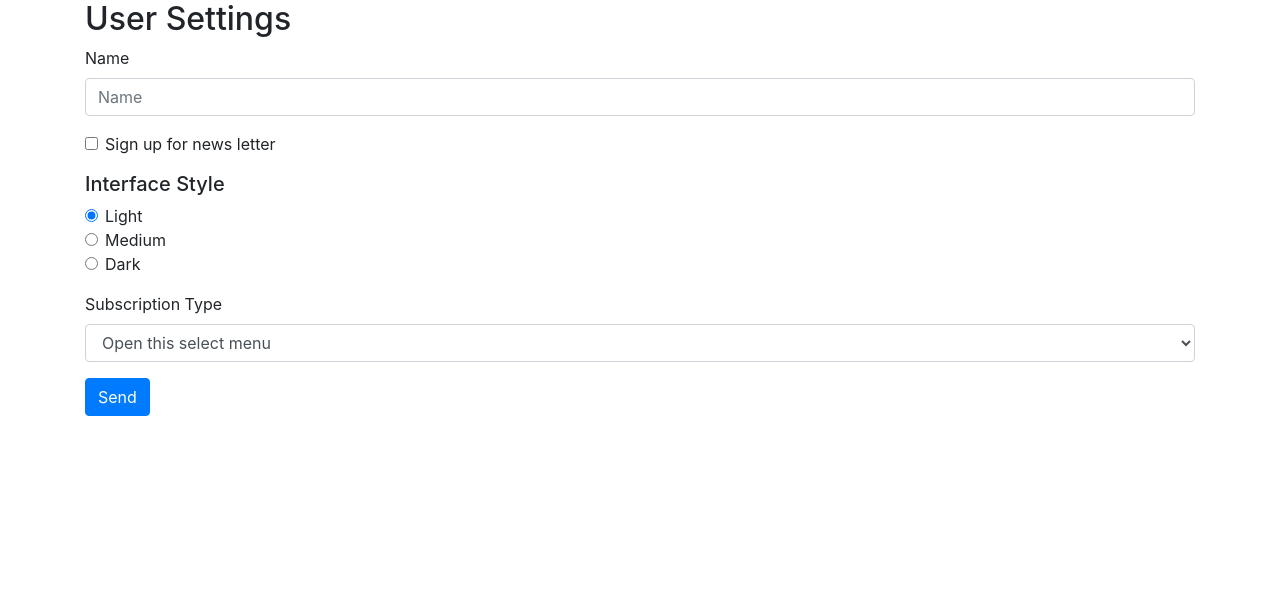
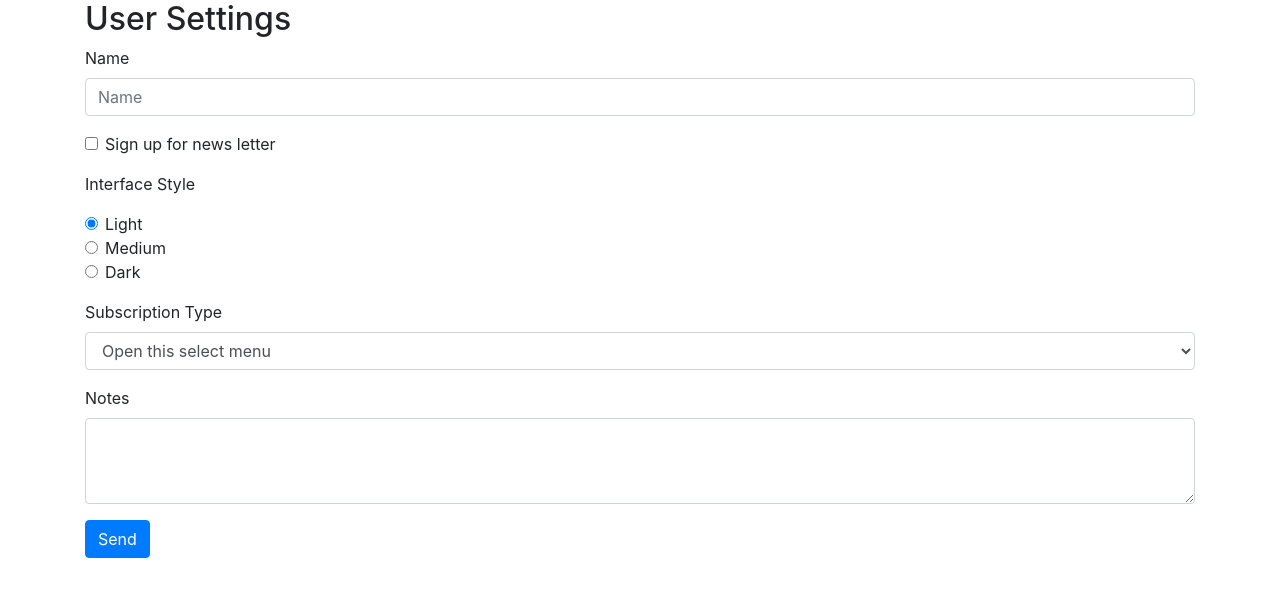
Before and after one commit to fullera8/AngularBeginnerForms, an Angular app in the folder ps-demo/: page / in a window 1280 px wide. Shown: the top 596 px of the page. Built offline with nearby package versions, Linux system fonts and the light colour scheme.

Commit message:
Added notes section to the landing page

```diff
--- a/ps-demo/src/app/user-settings-form/user-settings-form.component.html
+++ b/ps-demo/src/app/user-settings-form/user-settings-form.component.html
@@ -18,7 +18,7 @@
     </div>
 
     <!-- radio button demo -->
-    <h5>Interface Style</h5>
+    <p>Interface Style</p>
     <div class="form-group">
       <div class="form-check">
         <input class="form-check-input" type="radio" name="interfaceStyle" id="inferfaceLight"
@@ -53,6 +53,24 @@
         <option>Lifetime</option>
       </select>
     </div>
+
+    <!-- plain text area -->
+    <div class="form-group">
+      <div class="mb-3">
+        <label for="notes" class="form-label">Notes</label>
+        <textarea class="form-control" id="notes"
+          rows="3"></textarea>
+      </div>
+    </div>
+
+    <!-- password demo -->
+    <!-- <div class="form-group">
+      <div class="mb-3">
+        <label for="pwd" class="form-label">Password</label>
+        <input type="password" class="form-control" id="pwd">
+      </div>
+    </div> -->
+
     <button class="btn btn-primary">Send</button>
   </form>
 </div>
```
